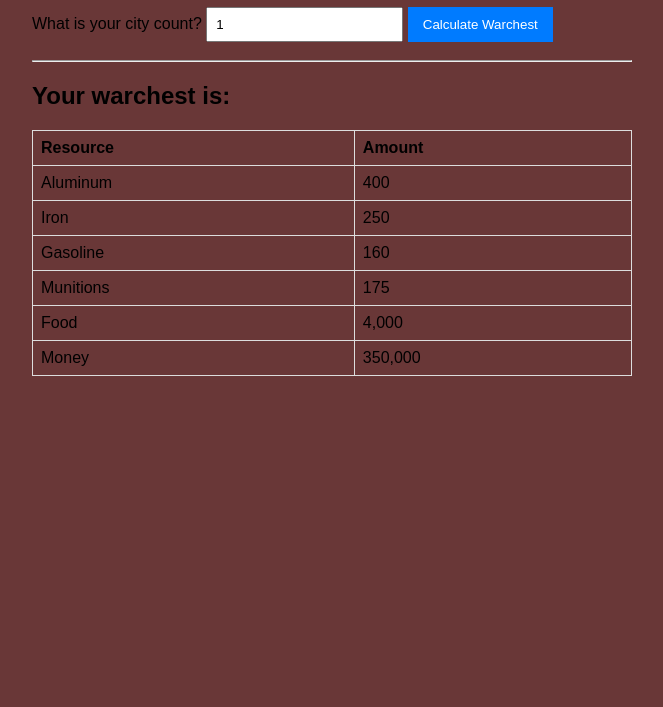
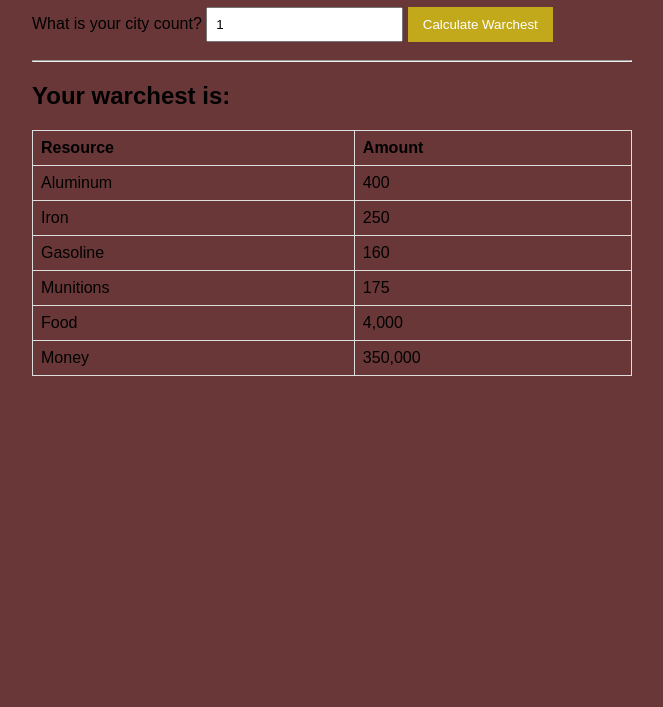
Before and after one commit to daimyo-panda2/WarchestCalculatorNC, a plain HTML site: page index.html in a window 1280 px wide. Shown: the part 93-800 px from the top of the page, without its empty margins (308-971 px from the left). Drawn offline with Linux system fonts and the light colour scheme.

Commit message:
Update index.html

```diff
--- a/index.html
+++ b/index.html
@@ -7,7 +7,7 @@
         /* Basic CSS for presentation */
         body { font-family: sans-serif; max-width: 600px; margin: 0 auto; padding: 20px; background-color: #693737; /* Light Gray */}
         input { padding: 8px; margin-bottom: 10px; }
-        button { padding: 10px 15px; background-color: #007bff; color: white; border: none; cursor: pointer; }
+        button { padding: 10px 15px; background-color: #c2a91b; color: white; border: none; cursor: pointer; }
         table { width: 100%; border-collapse: collapse; margin-top: 20px; }
         th, td { border: 1px solid #ddd; padding: 8px; text-align: left; }
     </style>
```
